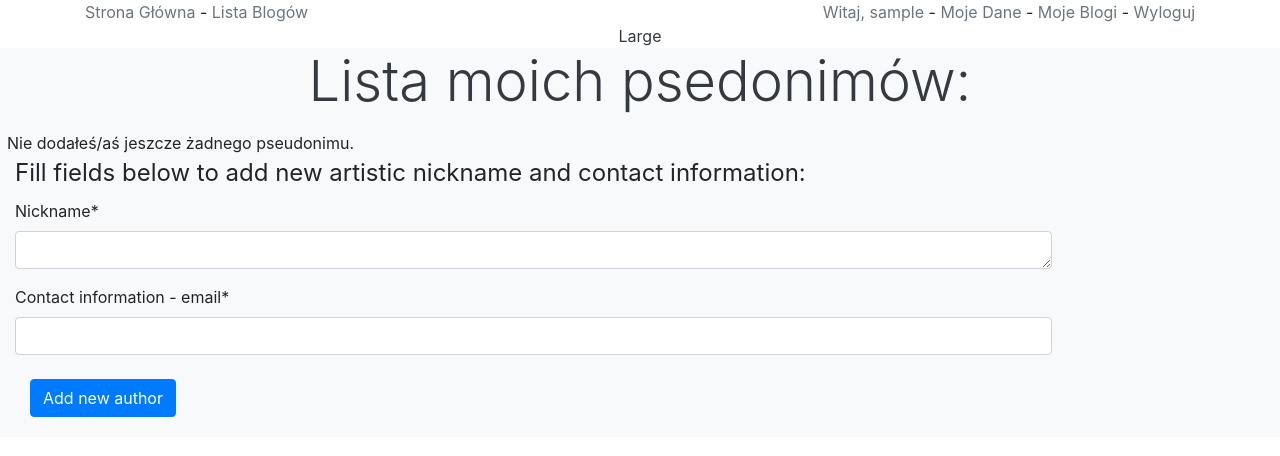
After one commit to fosis/blogfoliokk, a Django app: page /my_info/ in a window 1280 px wide. The commit adds this page. Shown: the top 456 px of the page. Run offline with Django 3.2, Linux system fonts and the light colour scheme; the visitor is signed in with stand-in values (Sample User, id 1); data that the repository does not hold is empty; some libraries are stand-ins or nearby versions.

Commit message:
added new feature in which you can create multiple nicknames and attach it to various blogs.

```diff
--- a/query/forms.py
+++ b/query/forms.py
@@ -3,7 +3,7 @@ from crispy_forms.helper import FormHelper
 from crispy_forms.bootstrap import FormActions
 from crispy_forms.layout import Layout, Fieldset, ButtonHolder, Submit, Column, Row
 
-from .models import Blog, Entry
+from .models import Blog, Entry, Author
 
 class BlogForm(forms.ModelForm):
     class Meta:
@@ -70,6 +70,36 @@ class EntryForm(forms.ModelForm):
             css_class='pt-2'),
             )
 
+class AuthorForm(forms.ModelForm):
+    class Meta:
+        model = Author
+        fields = ['nickname', 'email']
+        labels = {'nickname': 'Nickname', 'email': 'Contact information - email',}
+        widgets = {'nickname': forms.Textarea(attrs={'cols': 50, 'rows': 1, 'class': 'form-control'}),
+            'email': forms.EmailInput(attrs={'class': 'form-control', 'rows': 1,})}
+
+    def __init__(self, *args, **kwargs):
+        super(AuthorForm, self).__init__(*args, **kwargs)
+        self.helper = FormHelper()
+        self.helper.form_id = 'id-AuthorForm'
+        self.helper.form_class = 'blueForms'
+        self.helper.form_method = 'post'
+
+        self.helper.layout = Layout(
+            Column(Fieldset(
+                'Fill fields below to add new artistic nickname and contact information:',
+                'nickname',
+                'email',
+                ),
+                css_class='form-group col-md-10 mb-0'),
+            Column(
+                FormActions(
+                    Submit('submit', 'Add new author', css_class='button white'),
+                css_class='form-group col-md-10 mb-1'),
+            css_class='pt-2'),
+            )
+
+
 def check_form_edit_or_new(form_type, form):
     """Checks if displayed form is for new entry or edited one."""
     if form_type != 'new':
--- a/query/models.py
+++ b/query/models.py
@@ -2,22 +2,21 @@ from django.db import models
 from django.contrib.auth.models import User
 
 class Blog(models.Model):
-    name = models.CharField(max_length=100)
+    name = models.CharField(max_length=100, default='')
     tagline = models.TextField()
     owner = models.ForeignKey(User, on_delete=models.CASCADE, null=True)
 
     def __str__(self):
         return self.name
 
-class ThemeBlog(Blog):
-    theme = models.CharField(max_length=200)
-
 class Author(models.Model):
-    name = models.CharField(max_length=200)
+    blogs = models.ManyToManyField(Blog)
+    nickname = models.CharField(max_length=50, default='')
     email = models.EmailField()
+    owner = models.ForeignKey(User, on_delete=models.CASCADE, null=True)
 
     def __str__(self):
-        return self.name
+        return self.nickname
 
 class Entry(models.Model):
     blog = models.ForeignKey(Blog, on_delete=models.CASCADE)
--- a/query/templates/query/base.html
+++ b/query/templates/query/base.html
@@ -25,6 +25,7 @@
                 <span class="pull-right">
                     {% if user.is_authenticated %}
                         <a class="text-muted">Witaj, {{ user.username }}</a> -
+                        <a class="text-muted" href="{% url 'query:my_info' %}">Moje Dane</a> -
                         <a class="text-muted" href="{% url 'query:my_blogs' %}">Moje Blogi</a> -
                         <a class="text-muted" href="{% url 'users:logout' %}">Wyloguj</a>
                     {% else %}
--- /dev/null
+++ b/query/templates/query/my_info.html
@@ -0,0 +1,31 @@
+{% extends 'query/base.html' %}
+{% load bootstrap4 %}
+{% load crispy_forms_tags %}
+
+{% block content %}
+  <div class="row-justify-content-md-center">
+    <div class="col-md-auto text-center text-dark bg-light pb-2">
+      <h1 class="display-4">Lista moich psedonimów:</h1>
+    </div>
+  </div>
+  <div class="card-deck bg-light mr-0 pr-4">
+    {% for author in authors %}
+      <div class="col-md-3">
+        <hr>{{ author }}
+      </div>
+    {% empty %}
+      <li> Nie dodałeś/aś jeszcze żadnego pseudonimu.</li>
+    {% endfor %}
+
+  </div>
+  <div class="bg-light pb-3">
+    {% crispy form %}
+  </div>
+<!--
+  <div class="row-justify-content-md-center pt-3 pb-3 bg-light">
+    <div class="col-md-auto text-center text-dark bg-light">
+      <a href="{% url 'query:new_blog' %}" class="btn btn-info active" role="button" aria-pressed="true">Dodaj nowego bloga</a>
+    </div>
+  </div>
+-->
+{% endblock content %}
--- a/query/urls.py
+++ b/query/urls.py
@@ -29,5 +29,8 @@ urlpatterns = [
     path(r'edit_entry/<entry_id>\d+/', views.edit_entry, name='edit_entry'),
 
     #Page to view blogs created by logged user.
-    path('my_blogs/', views.my_blogs, name='my_blogs'),
+    path(r'my_blogs/', views.my_blogs, name='my_blogs'),
+
+    #Page to set nicknames.
+    path(r'my_info/', views.my_info, name='my_info'),
 ]
--- a/query/views.py
+++ b/query/views.py
@@ -3,8 +3,8 @@ from django.http import HttpResponseRedirect, Http404
 from django.urls import reverse
 from django.contrib.auth.decorators import login_required
 
-from .models import Blog, Entry
-from .forms import BlogForm, EntryForm, check_form_edit_or_new
+from .models import Blog, Entry, Author
+from .forms import BlogForm, EntryForm, AuthorForm, check_form_edit_or_new
 from .forms import check_form_blog_edit_or_new
 
 def index(request):
@@ -35,6 +35,26 @@ def my_blogs(request):
     my_blogs = Blog.objects.filter(owner=request.user).order_by('name')
     context = {'my_blogs': my_blogs}
     return render(request, 'query/my_blogs.html', context)
+
+@login_required
+def my_info(request):
+    """View logged user information."""
+    authors = Author.objects.filter(owner=request.user).order_by('nickname')
+
+    if request.method != 'POST':
+        #No data posted, show empty form.
+        form = AuthorForm()
+    else:
+        #Data posted by POST request, process it.
+        form = AuthorForm(request.POST)
+        if form.is_valid():
+            new_author = form.save(commit=False)
+            new_author.owner = request.user
+            new_author.save()
+            return HttpResponseRedirect(reverse('query:my_info'))
+
+    context = {'authors': authors, 'form': form}
+    return render(request, 'query/my_info.html', context)
 
 def blog(request, blog_id):
     """View entries of chosen blog."""
```
Also changed, not shown: query/migrations/0006_auto_20190503_1039.py (added).
